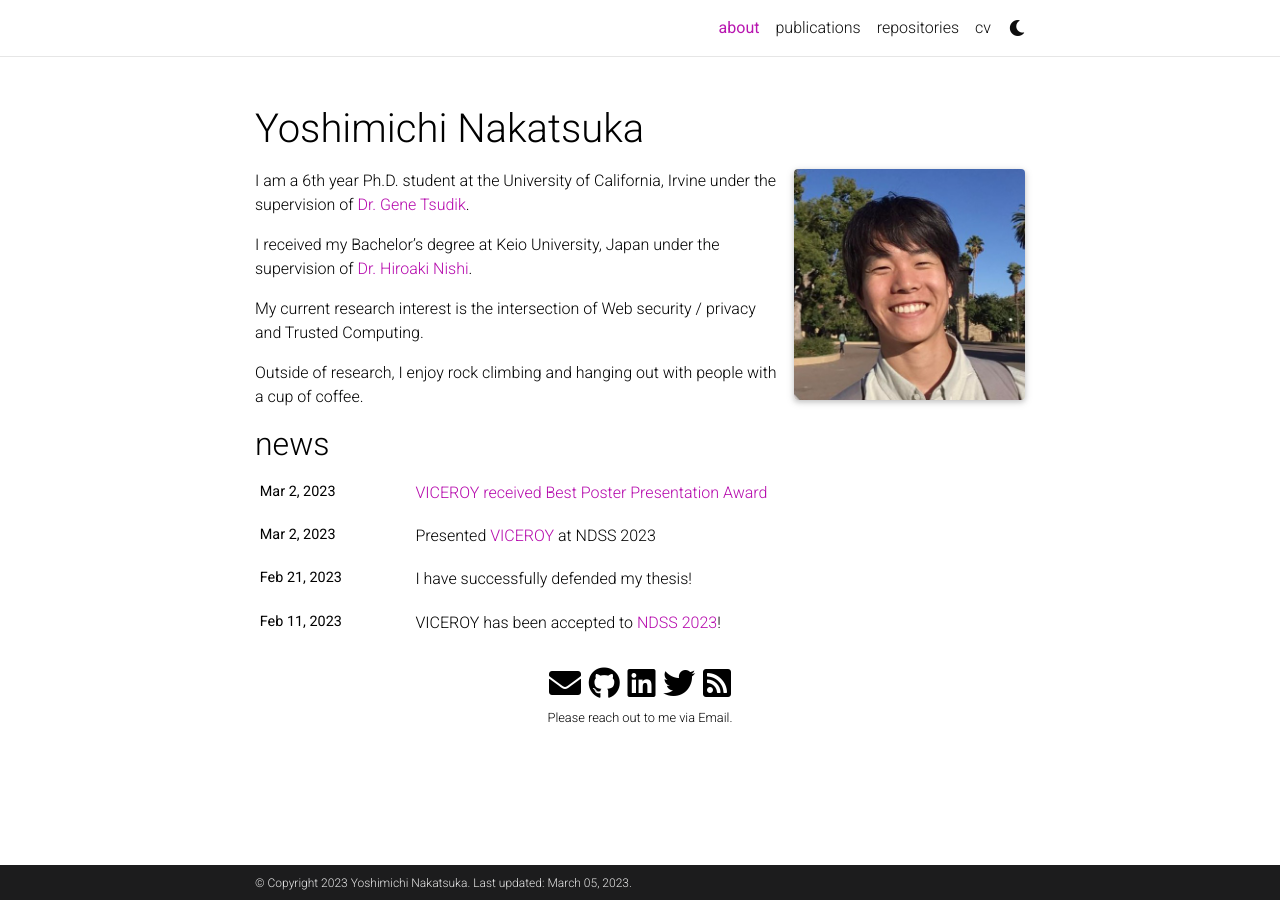
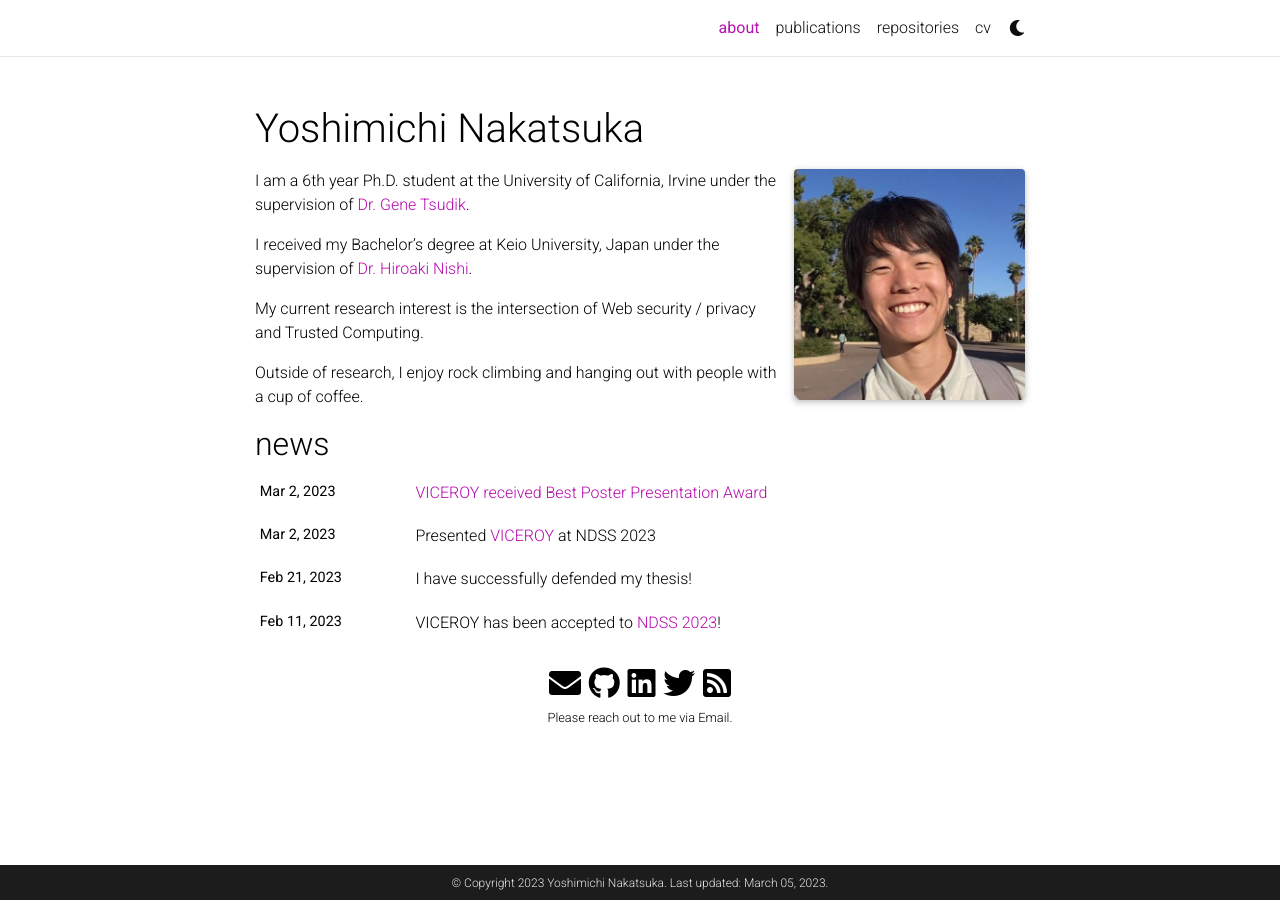
Before and after one commit to nakatsuka-y/nakatsuka-y.github.io, a Jekyll site: the page built from _pages/about.md, in a window 1280 px wide. Built offline with Jekyll 4.4.1, drawn with Linux system fonts in a browser that asks for light colours; full-size pictures stand in for the smaller copies a plugin makes; comment, search, counter and statistics services are not loaded; a style sheet for code colours, icons or effects is not loaded.

Commit message:
Change footer theme to my liking

```diff
--- a/_sass/_base.scss
+++ b/_sass/_base.scss
@@ -280,6 +280,7 @@
     color: var(--global-footer-text-color);
     padding-top: 9px;
     padding-bottom: 8px;
+    text-align: center;
   }
   a {
     color: var(--global-footer-link-color);
--- a/_sass/_themes.scss
+++ b/_sass/_themes.scss
@@ -40,8 +40,8 @@
   --global-text-color-light: #{$grey-color-light};
   --global-theme-color: #{$cyan-color};
   --global-hover-color: #{$cyan-color};
-  --global-footer-bg-color: #{$grey-color-light};
-  --global-footer-text-color: #{$grey-color-dark};
+  --global-footer-bg-color: #{$grey-color-dark};
+  --global-footer-text-color: #{$grey-color-light};
   --global-footer-link-color: #{$black-color};
   --global-distill-app-color: #{$grey-color-light};
   --global-divider-color: #424246;
```
